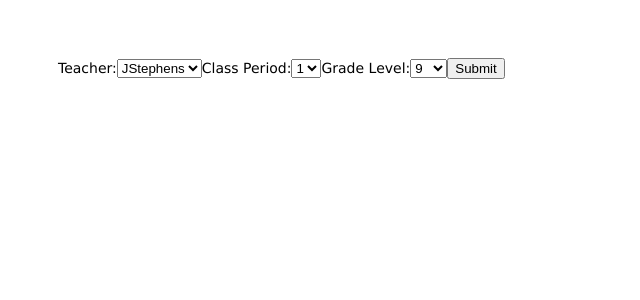
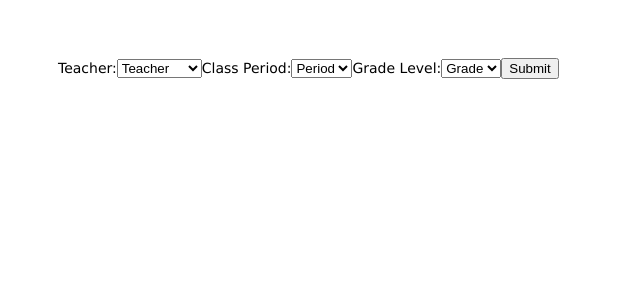
Before and after one commit to cdpetty/APGrader, a Node project: template views/list_users.jade in a window 1280 px wide. Shown: the top 300 px of the page, without its empty margins (0-640 px from the left). Run offline with Node 20 templates, Linux system fonts and the light colour scheme; the template is opened without the code that fills it, so the values that code supplies are empty.

Commit message:
fixed searching

```diff
--- a/routes/list_users.js
+++ b/routes/list_users.js
@@ -10,13 +10,17 @@ module.exports = function (req, res) {
         if (req.query.period) query_object.period = req.query.period;
         if (req.query.grade_level) query_object.grade_level = req.query.grade_level;
         var a = '';
+        console.log(query_object);
         db.users.find(query_object).forEach(function (err, user){
+            console.log("user:",user);
             if (err) res.send('Error finding students: ' + err);
             else{
                 a += JSON.stringify(user);
             }
+            if (!user)
+                res.send(a);
         });
-        res.send(a);
+
     }
     else{
         res.render('list_users');
--- a/views/list_users.jade
+++ b/views/list_users.jade
@@ -4,10 +4,12 @@ block content
     form(type='get')
         span Teacher:
         select(name='teacher')
-            option(value='J') JStephens
-            option(value='M') RMueller
+            option(value='') Teacher
+            option(value='Stephens') JStephens
+            option(value='Mueller') RMueller
         span Class Period:
         select(name='period')
+            option(value='') Period
             option(value='1') 1
             option(value='2') 2
             option(value='3') 3
@@ -18,6 +20,7 @@ block content
             option(value='8') 8
         span Grade Level:
         select(name='grade_level')
+            option(value='') Grade
             option(value='9') 9
             option(value='10') 10
             option(value='11') 11
```
